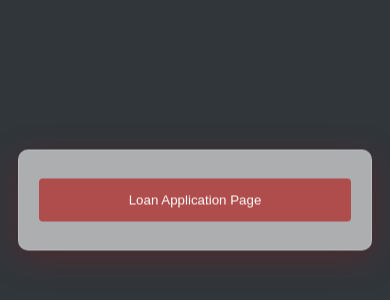
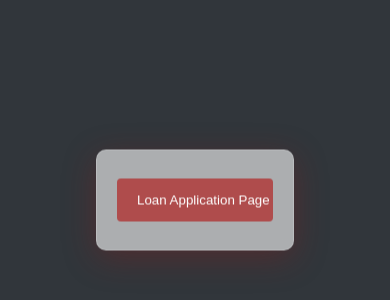
Before and after one commit to Manoj0Marmat/form-assignment, a plain HTML site: page index.html in a window 390 px wide. Shown: the part 222-522 px from the top of the page. Drawn offline with Linux system fonts and the light colour scheme.

Commit message:
Update fileName splitFiles styles

```diff
--- /dev/null
+++ b/css/personaldetails.css
@@ -0,0 +1,27 @@
+input[type="text"],
+input[type="number"] {
+  width: 100%;
+  padding: 12px 20px;
+  display: inline-block;
+  border: 1px solid #ccc;
+  border-radius: 4px;
+  box-sizing: border-box;
+}
+input[type="submit"] {
+  width: 100%;
+  background-color: #af4c4c;
+  color: white;
+  padding: 14px 20px;
+  margin: 8px 0;
+  border: none;
+  border-radius: 4px;
+  cursor: pointer;
+}
+div h2 {
+  text-align: center;
+}
+@media only screen and (max-width: 600px) {
+  div {
+    width: 80%;
+  }
+}
--- a/css/style.css
+++ b/css/style.css
@@ -1,14 +1,5 @@
 body {
   background-color: #31363b;
-}
-input[type="text"],
-input[type="number"] {
-  width: 100%;
-  padding: 12px 20px;
-  display: inline-block;
-  border: 1px solid #ccc;
-  border-radius: 4px;
-  box-sizing: border-box;
 }
 span {
   font-size: 12px;
@@ -19,16 +10,6 @@ span {
 }
 .successtext {
   color: #4bb543;
-}
-input[type="submit"] {
-  width: 100%;
-  background-color: #af4c4c;
-  color: white;
-  padding: 14px 20px;
-  margin: 8px 0;
-  border: none;
-  border-radius: 4px;
-  cursor: pointer;
 }
 .successsubmit {
   background-color: #4caf50 !important;
@@ -50,7 +31,16 @@ input[type="submit"]:hover {
 .captcha {
   width: 80px !important;
 }
-
+input[type="submit"] {
+  width: 100%;
+  background-color: #af4c4c;
+  color: white;
+  padding: 14px 20px;
+  margin: 8px 0;
+  border: none;
+  border-radius: 4px;
+  cursor: pointer;
+}
 div {
   border-radius: 5px;
   background: rgba(255, 255, 255, 0.6);
@@ -66,11 +56,3 @@ div {
   left: 50%;
   transform: translate(-50%, -50%);
 }
-div h2 {
-  text-align: center;
-}
-@media only screen and (max-width: 600px) {
-  div {
-    width: 80%;
-  }
-}
--- a/css/thankyou.css
+++ b/css/thankyou.css
@@ -1,6 +1,3 @@
-body {
-  background-color: #31363b;
-}
 input[type="number"] {
   width: 50%;
   padding: 12px 20px;
@@ -8,16 +5,6 @@ input[type="number"] {
   border: 1px solid #ccc;
   border-radius: 4px;
   box-sizing: border-box;
-}
-span {
-  font-size: 12px;
-  color: #ff0000;
-}
-.errortext {
-  color: #ff0000;
-}
-.successtext {
-  color: #4bb543;
 }
 input[type="button"] {
   width: 100%;
@@ -49,22 +36,6 @@ input[type="submit"]:hover {
 .captcha {
   width: 80px !important;
 }
-
-div {
-  border-radius: 5px;
-  background: rgba(255, 255, 255, 0.6);
-  box-shadow: 0 8px 32px 0 rgba(135, 31, 31, 0.37);
-  backdrop-filter: blur(5.5px);
-  -webkit-backdrop-filter: blur(5.5px);
-  border-radius: 10px;
-  border: 1px solid rgba(255, 255, 255, 0.18);
-  padding: 20px;
-  width: 40%;
-  position: absolute;
-  top: 50%;
-  left: 50%;
-  transform: translate(-50%, -50%);
-}
 .verified {
   color: rgb(43, 255, 0);
   background: rgba(84, 83, 83, 0.6);
```
